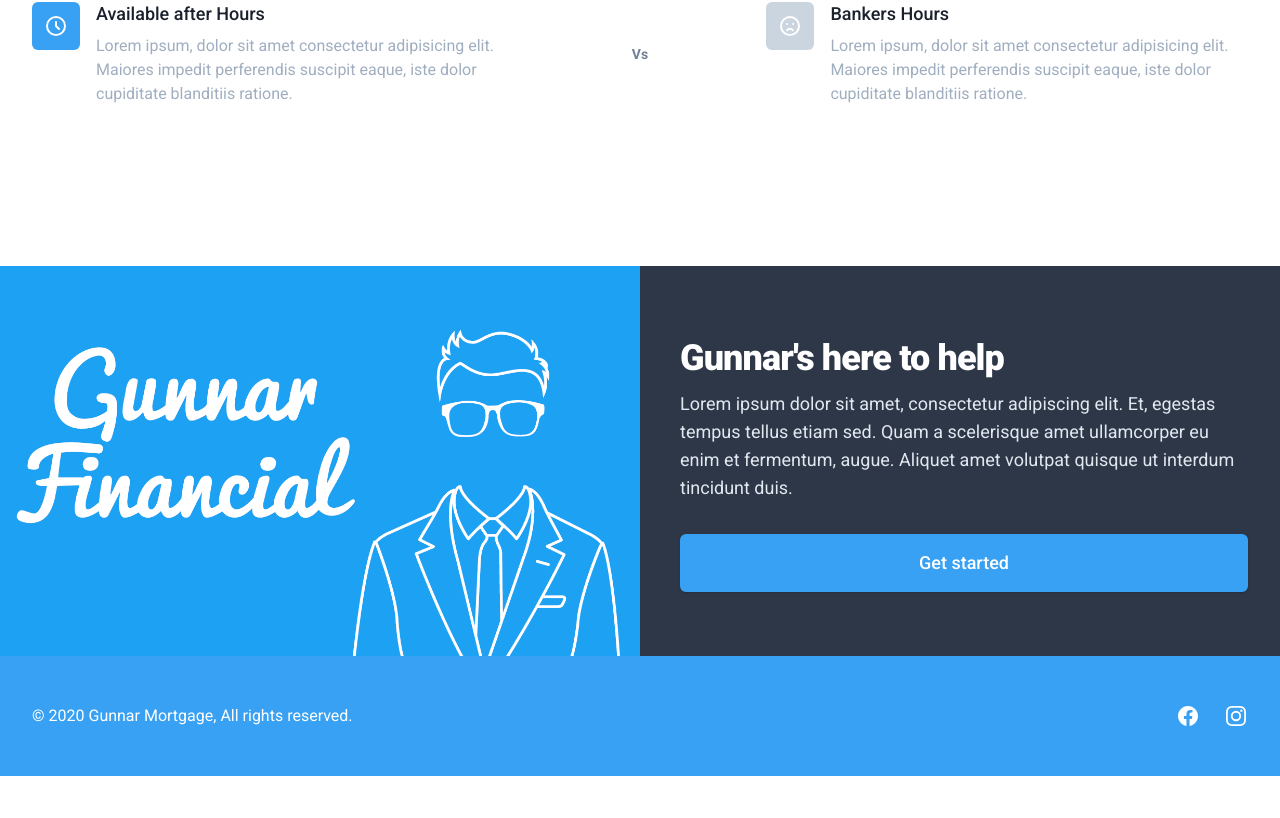
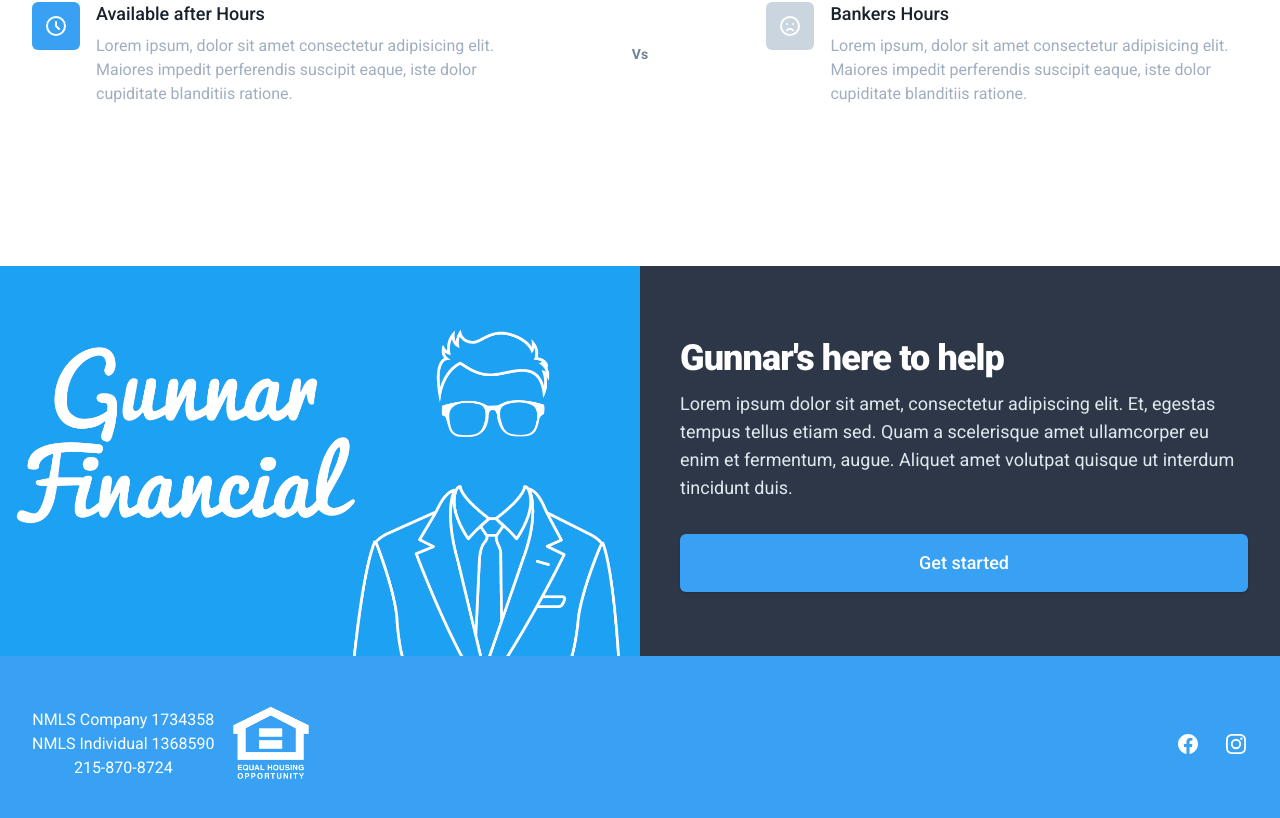
Before and after one commit to danwritecode/Gunnar-Mortgage, a Nuxt app: page / in a window 1280 px wide. Shown: the part 1216-2034 px from the top of the page. Before the commit the page ends 1992 px from the top, so only its background shows below. Built offline with nearby package versions, Linux system fonts and the light colour scheme.

Commit message:
added regulatory stuff to footer

```diff
--- a/layouts/default.vue
+++ b/layouts/default.vue
@@ -18,10 +18,21 @@
             </svg>
           </a>
         </div>
-        <div class="mt-8 md:mt-0 md:order-1">
-          <p class="text-center text-base leading-6 text-white">
-            &copy; 2020 Gunnar Mortgage, All rights reserved.
-          </p>
+        <div class="mt-8 md:mt-0 md:order-1 flex items-center justify-center">
+          <div class="mr-4">
+            <p class="text-center text-base leading-6 text-white">
+              NMLS Company 1734358
+            </p>
+            <p class="text-center text-base leading-6 text-white">
+              NMLS Individual 1368590
+            </p>
+            <p class="text-center text-base leading-6 text-white">
+              215-870-8724
+            </p>
+          </div>
+          <div>
+            <img src="/house.png" alt="" class="w-20 h-auto">
+          </div>
         </div>
       </div>
     </footer>
--- a/nuxt.config.js
+++ b/nuxt.config.js
@@ -7,7 +7,7 @@
 
   // Global page headers (https://go.nuxtjs.dev/config-head)
   head: {
-    title: 'gunnar_mortgage',
+    title: 'Gunnar Mortgage',
     meta: [
       { charset: 'utf-8' },
       { name: 'viewport', content: 'width=device-width, initial-scale=1' },
--- a/pages/index.vue
+++ b/pages/index.vue
@@ -22,7 +22,7 @@
             Why Gunnar?
           </h3>
           <p class="mt-4 max-w-3xl mx-auto text-center text-xl leading-7 text-gray-600">
-            You could do things the old way, locked in to a single lender working 9-5 or you could do things the Gunnar way which will save you money and spare you the headaches.
+            You could do things the old way, locked in to a single lender working 9-5 or you could do things the <span class="text-gb-600 font-bold">Gunnar</span> way which will save you money and spare you the headaches.
           </p>
         </div>
 
@@ -176,7 +176,19 @@
 
 <script>
 export default {
-
+	head () {
+    return {
+      title: 'Gunnar Mortgage',
+      meta: [
+        { hid: 'description', name: 'description', content: "Make the mortgage or refi experience quick and painless. The one stop shop for all home financing needs."},
+        { hid: 'image', name: 'image', content: 'https://a.storyblok.com/f/72520/1200x630/eea158f374/link-preview.png' },
+        { name: 'twitter:card', content: "summary_large_image"},
+        { name: 'twitter:title', content: "Gunnar Mortgage"},
+        { name: 'twitter:description', content: "Make the mortgage or refi experience quick and painless. The one stop shop for all home financing needs."},
+        { name: 'twitter:image', content: "https://a.storyblok.com/f/72520/1200x630/eea158f374/link-preview.png"}
+      ]
+    }
+  },
 }
 </script>
 
```
Also changed, not shown: static/house.png (added), 1 other file (tests, documents, lock files or other folders).
